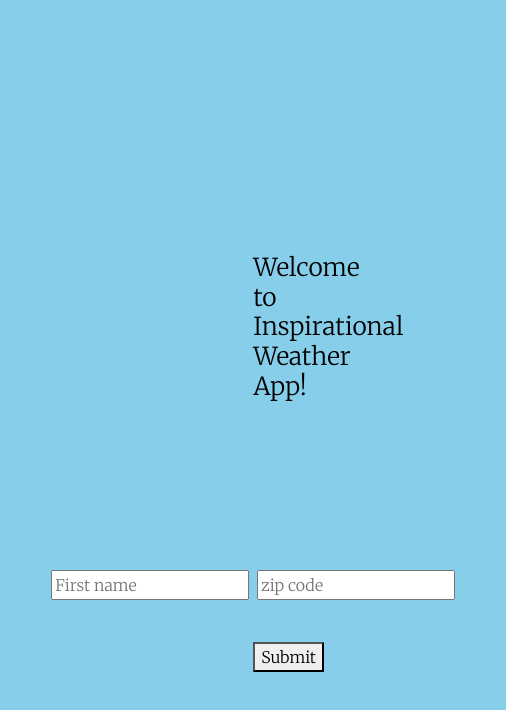
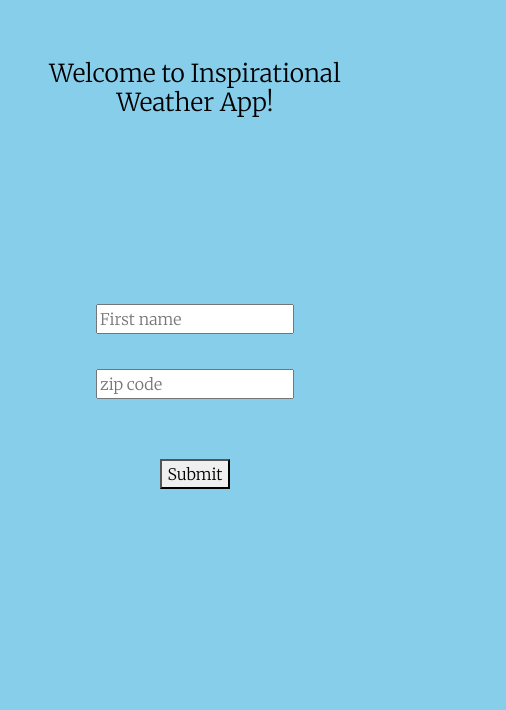
Before and after one commit to durdonadjalilova/Hackathon-Motivators-Team6, a React (Create React App) app: page / in a window 390 px wide. Shown: the top 710 px of the page, 506 px wide, since content can reach past the window. Built offline with nearby package versions, Linux system fonts and the light colour scheme; a web font is replaced by a local one.

Commit message:
media queries complete

```diff
--- a/src/Components/main.css
+++ b/src/Components/main.css
@@ -1,5 +1,4 @@
 @import url("https://fonts.googleapis.com/css2?family=Cormorant+Garamond:wght@300&family=Rampart+One&display=swap");
-
 
 .main-parent-container {
   display: flex;
@@ -36,3 +35,27 @@
   justify-content: center;
   align-items: center;
 }
+
+@media only screen and (max-width: 500px) {
+  .main-parent-container {
+    display: flex;
+    flex-direction: column;
+    align-items: center;
+    justify-content: center;
+  }
+
+  .main-weather-container {
+    border: none;
+    height: 30vh;
+  }
+
+  .main-affirmations-container {
+    border: none;
+  }
+
+  .main-affirmations-container {
+    margin-top: 2vh;
+    width: 40vw;
+    height: 60vh;
+  }
+}
--- a/src/Pages/Home.css
+++ b/src/Pages/Home.css
@@ -10,10 +10,30 @@
 }
 
 input {
-    margin: 0 1vw
+  margin: 0 1vw;
 }
 
 .button {
   margin-top: 5vh;
   /* width: 7vw; */
 }
+
+@media only screen and (max-width: 500px) {
+  .Home {
+    margin-top: 10%;
+    text-align: center;
+    padding: 5%;
+  }
+
+  .input-box-containers {
+    margin-top: 20vh;
+    display: flex;
+    flex-direction: column;
+    justify-content: center;
+    align-items: center;
+  }
+
+  input {
+    margin: 5%;
+  }
+}
```
Lines whose indentation alone changed are shown as unchanged.
